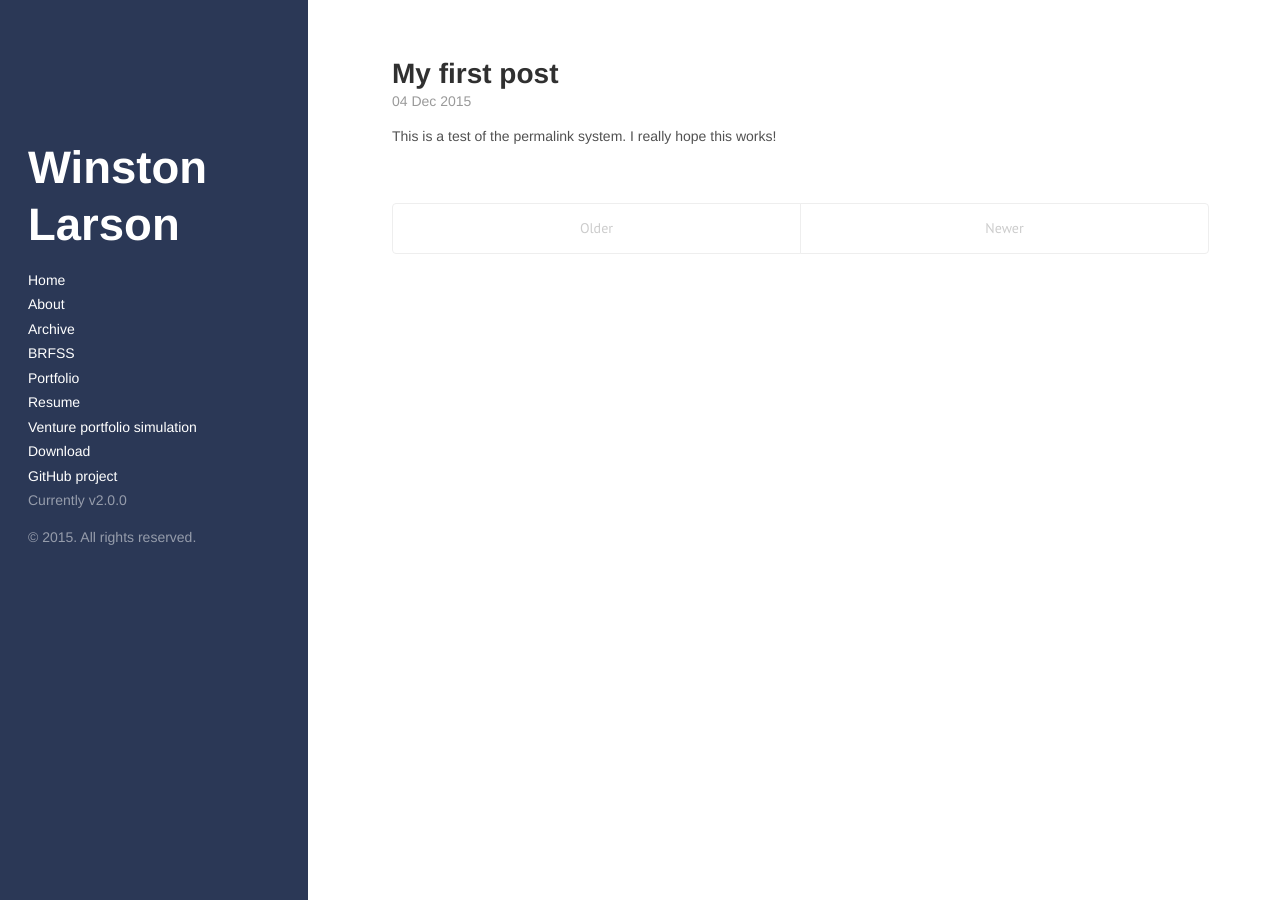
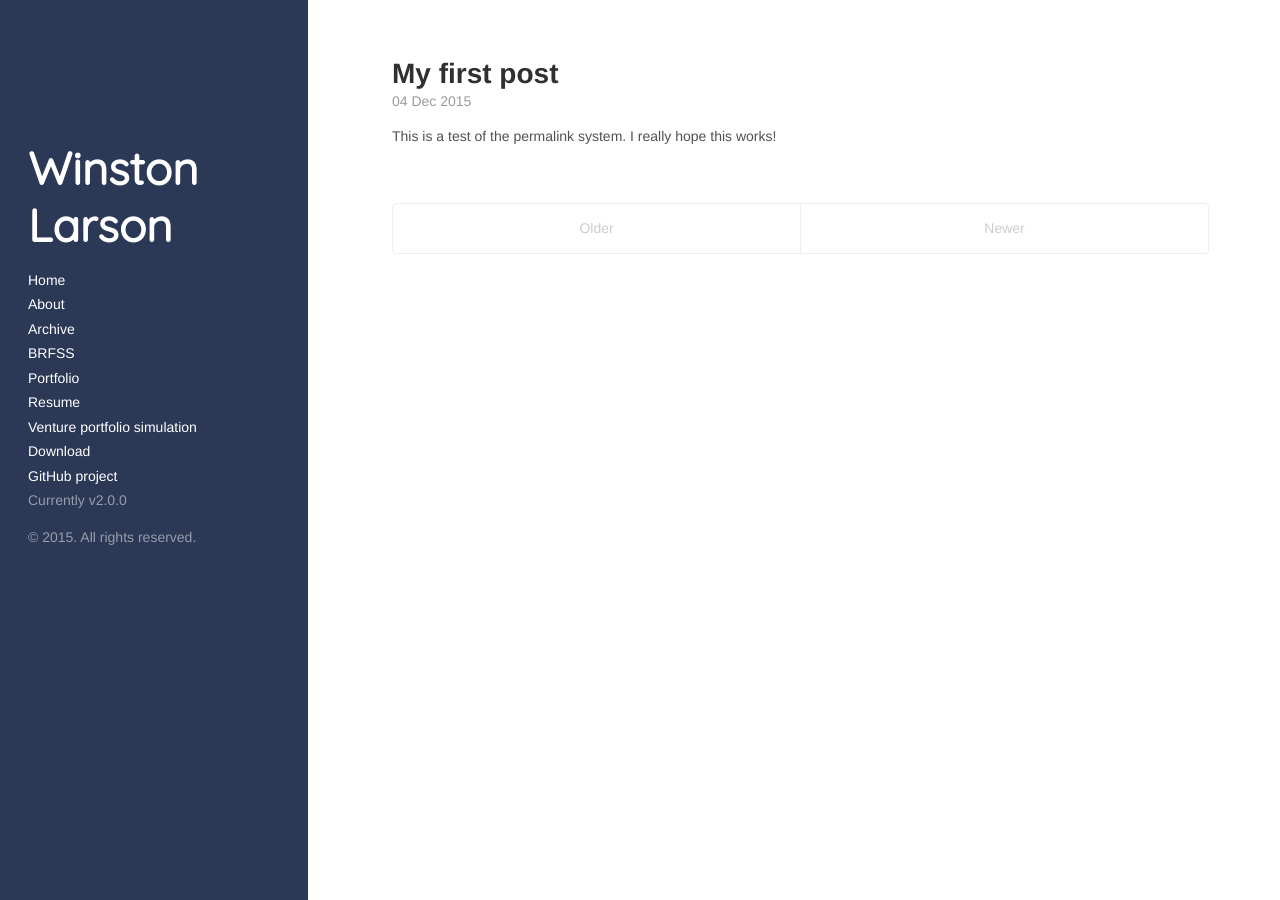
Before and after one commit to winstonlarson/old_website, a Jekyll site: the page built from index.html, in a window 1280 px wide. Built offline with Jekyll 4.4.1, drawn with Linux system fonts in a browser that asks for light colours; the list of posts is cut into pages by our own code.

Commit message:
fixed font

```diff
--- a/_includes/head.html
+++ b/_includes/head.html
@@ -18,7 +18,8 @@
   <link rel="stylesheet" href="{{ site.baseurl }}public/css/poole.css">
   <link rel="stylesheet" href="{{ site.baseurl }}public/css/syntax.css">
   <link rel="stylesheet" href="{{ site.baseurl }}public/css/hyde.css">
-  <link rel="stylesheet" href="http://fonts.googleapis.com/css?family=PT+Sans:400,400italic,700|Abril+Fatface">
+  <!-- <link rel="stylesheet" href="http://fonts.googleapis.com/css?family=PT+Sans:400,400italic,700|Abril+Fatface"> -->
+  <link rel="stylesheet" type="text/css" href="//fonts.googleapis.com/css?family=Quicksand" />
 
   <!-- Icons -->
   <link rel="apple-touch-icon-precomposed" sizes="144x144" href="{{ site.baseurl }}public/apple-touch-icon-144-precomposed.png">
```
Also changed, not shown: 12 other files.
